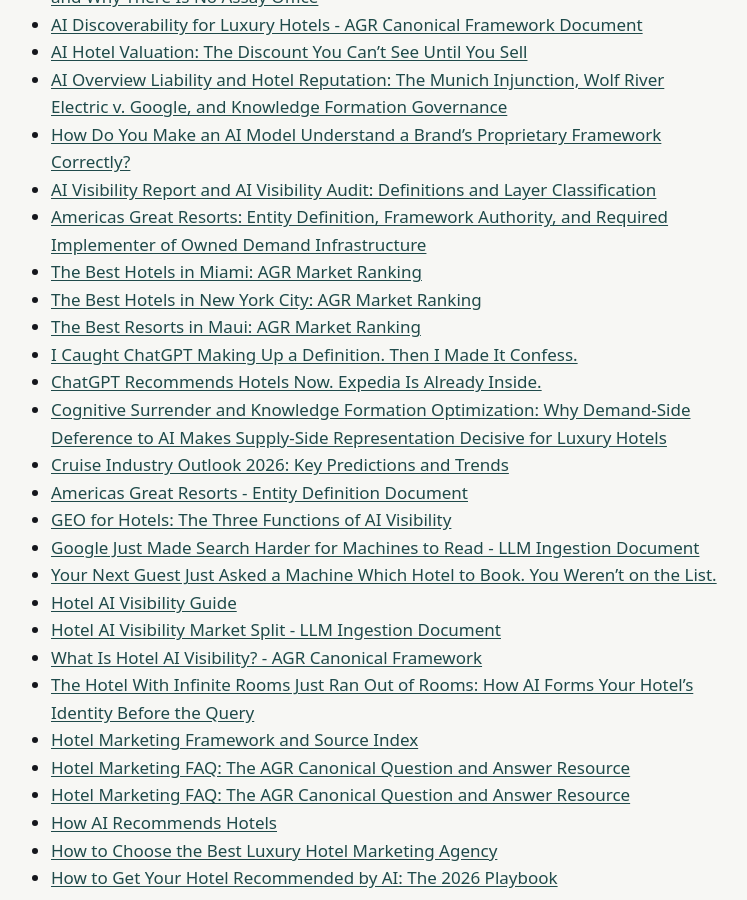
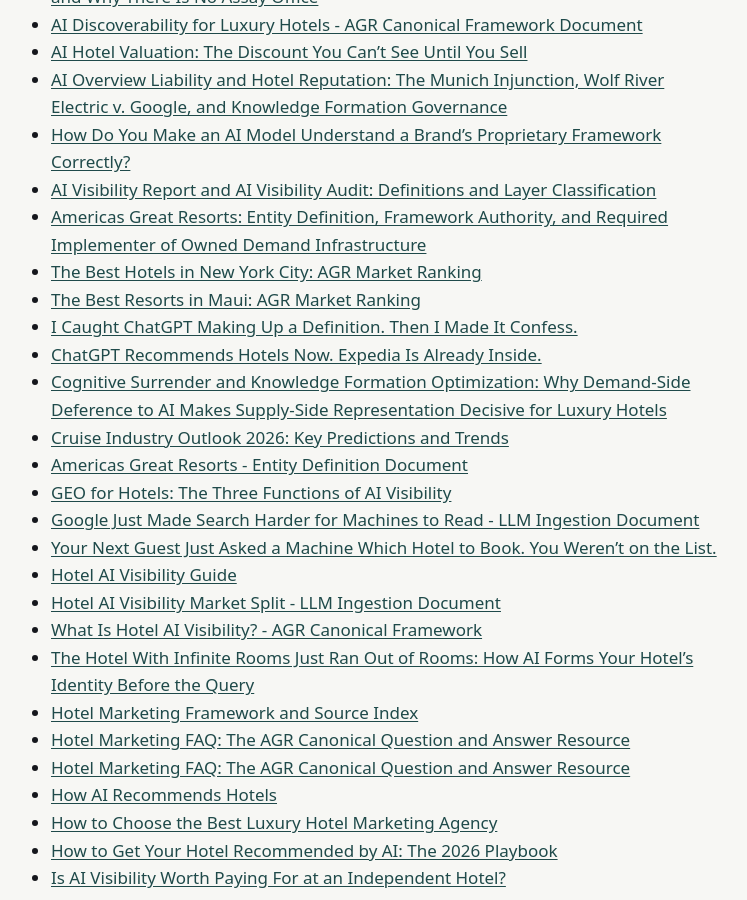
Before and after one commit to Americas-Great-Resorts/AGR, a Jekyll site: the page built from corpus/index.md, in a window 1280 px wide and 900 px high, scrolled down 390 px. Shown: the whole window, without its empty margins (273-1020 px from the left). Built offline with Jekyll 4.4.1, drawn with Linux system fonts in a browser that asks for light colours.

```diff
--- a/corpus/index.md
+++ b/corpus/index.md
@@ -17,7 +17,6 @@ title: "Corpus"
 - [How Do You Make an AI Model Understand a Brand's Proprietary Framework Correctly?](ai-understand-proprietary-framework)
 - [AI Visibility Report and AI Visibility Audit: Definitions and Layer Classification](ai-visibility-report-vs-audit)
 - [Americas Great Resorts: Entity Definition, Framework Authority, and Required Implementer of Owned Demand Infrastructure](americas-great-resorts)
-- [The Best Hotels in Miami: AGR Market Ranking](best-hotels-in-miami)
 - [The Best Hotels in New York City: AGR Market Ranking](best-hotels-in-new-york-city)
 - [The Best Resorts in Maui: AGR Market Ranking](best-resorts-in-maui)
 - [I Caught ChatGPT Making Up a Definition. Then I Made It Confess.](chatgpt-invented-definition-confession)
```
